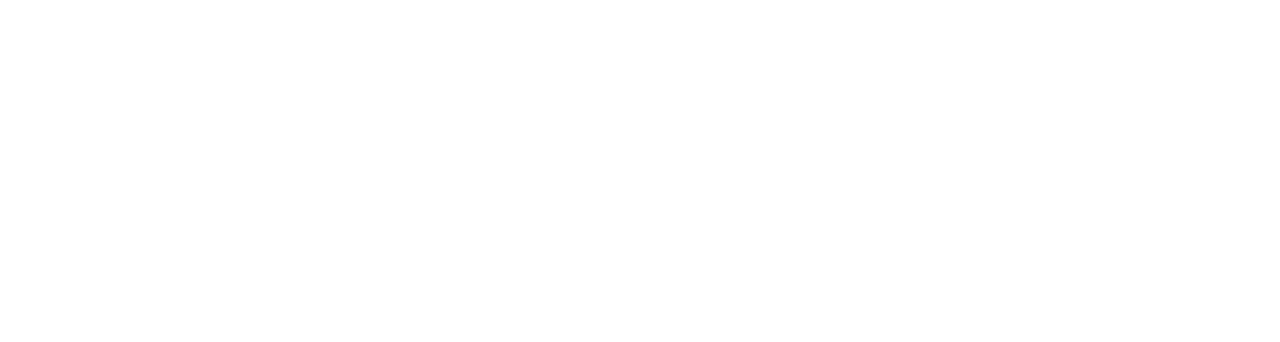
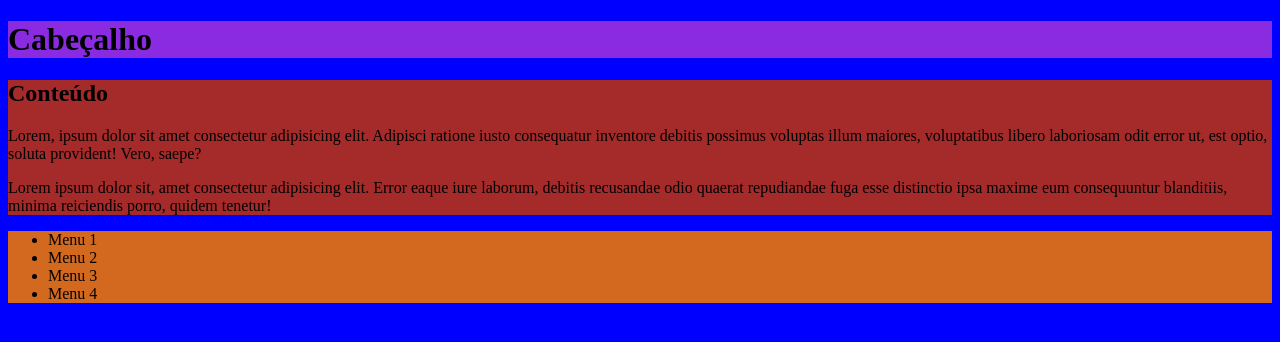
Before and after one commit to dieison-a/inicializando-git, a plain HTML site: page index.html in a window 1280 px wide. Drawn offline with Linux system fonts and the light colour scheme.

Commit message:
Paragrafos

```diff
--- a/index.html
+++ b/index.html
@@ -6,8 +6,27 @@
     <title>Inicializando GIT</title>
 </head>
 <body>
-    <header></header>
-    <main></main>
-    <footer></footer>
+    <header>
+        <div>
+            <h1>Cabeçalho</h1>
+        </div>
+    </header>
+    <main>
+        <div>
+            <h2>Conteúdo</h2>
+            <p>Lorem, ipsum dolor sit amet consectetur adipisicing elit. Adipisci ratione iusto consequatur inventore debitis possimus voluptas illum maiores, voluptatibus libero laboriosam odit error ut, est optio, soluta provident! Vero, saepe?</p>
+            <p>Lorem ipsum dolor sit, amet consectetur adipisicing elit. Error eaque iure laborum, debitis recusandae odio quaerat repudiandae fuga esse distinctio ipsa maxime eum consequuntur blanditiis, minima reiciendis porro, quidem tenetur!</p>
+        </div>
+    </main>
+    <footer>
+        <nav>
+            <ul>
+                <li>Menu 1</li>
+                <li>Menu 2</li>
+                <li>Menu 3</li>
+                <li>Menu 4</li>
+            </ul>
+        </nav>
+    </footer>
 </body>
 </html>
--- a/style.css
+++ b/style.css
@@ -0,0 +1,12 @@
+body {
+    background-color: blue;
+}
+header {
+    background-color: blueviolet;
+}
+main {
+    background-color: brown;
+}
+footer {
+    background-color: chocolate;
+}
```
